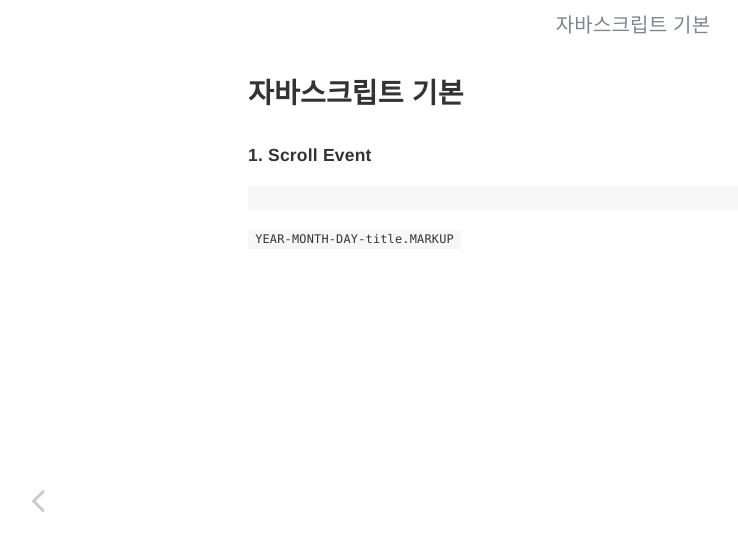
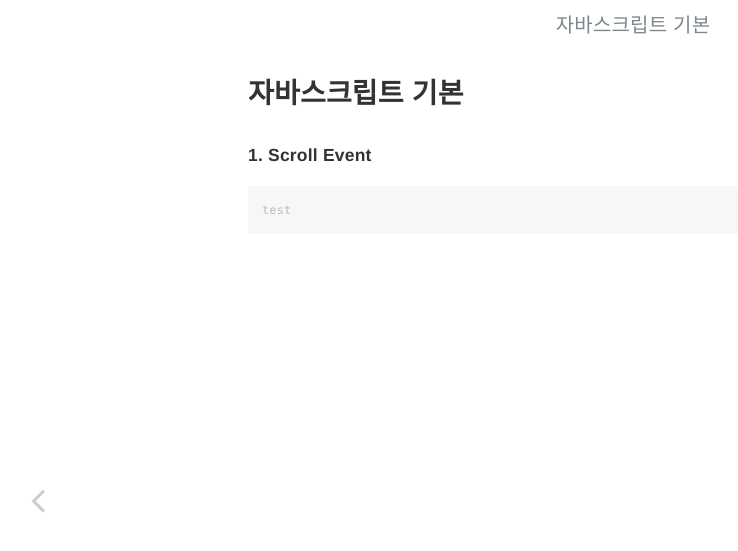
Before and after one commit to kimminjung96/my-blog, a Jekyll site: the page built from _posts/javascript/2023-01-12-javascript.md, in a window 1280 px wide. Shown: the top 551 px of the page, without its empty margins (7-745 px from the left). Built offline with Jekyll 4.4.1, drawn with Linux system fonts in a browser that asks for light colours.

Commit message:
test 수정

````diff
--- a/_posts/javascript/2023-01-12-javascript.md
+++ b/_posts/javascript/2023-01-12-javascript.md
@@ -7,5 +7,5 @@ categories: javascript
 
 #### 1. Scroll Event
 ```
+test
 ```
-`YEAR-MONTH-DAY-title.MARKUP`
````
